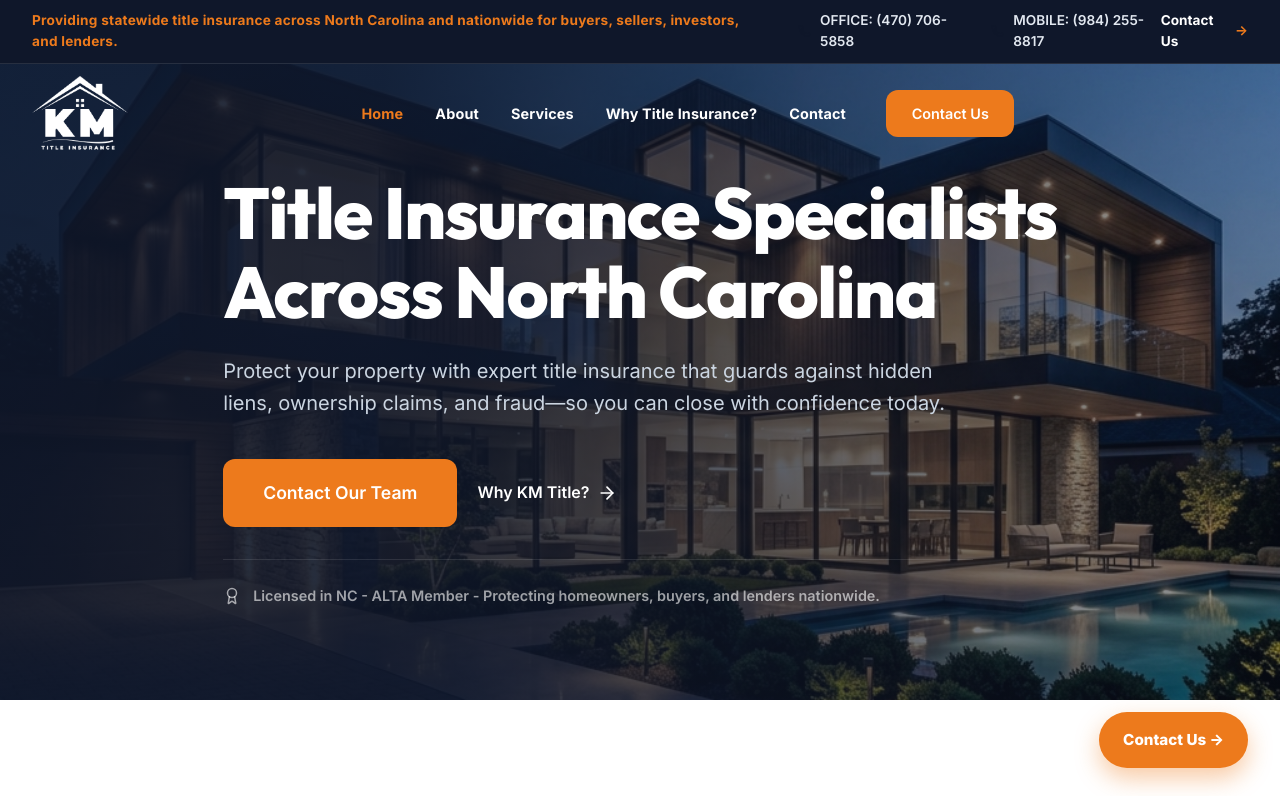
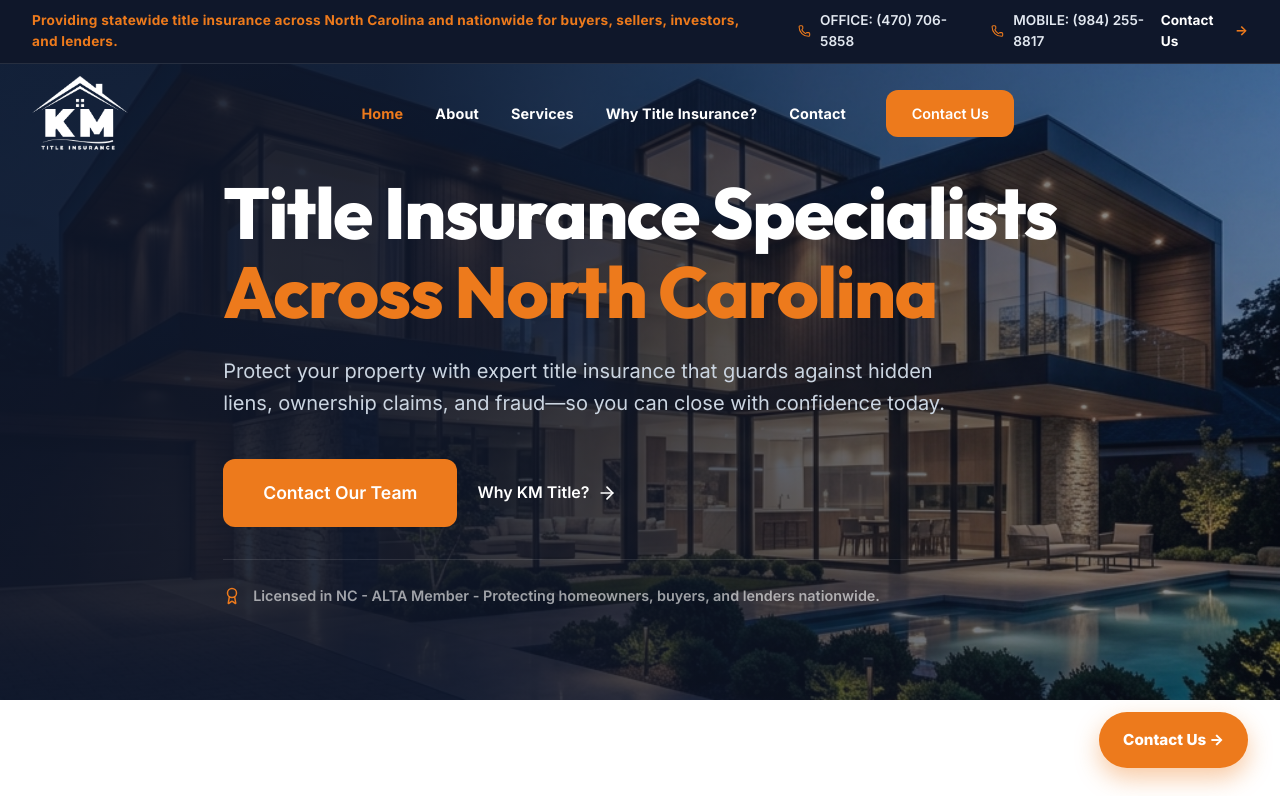
Before and after one commit to Kathir7623/Title-Insurance, a React (Vite) app: page / in a window 1280 px wide. Shown: the top 796 px of the page. Built offline with nearby package versions, Linux system fonts and the light colour scheme.

Commit message:
Restore brand colors by defining text-secondary utility class

```diff
--- a/src/index.css
+++ b/src/index.css
@@ -185,6 +185,10 @@ button {
 }
 
 /* Custom Utilities */
+.text-secondary {
+  color: var(--secondary);
+}
+
 .text-gradient {
   background: linear-gradient(135deg, var(--primary) 0%, var(--accent) 100%);
   -webkit-background-clip: text;
--- a/src/pages/Home.jsx
+++ b/src/pages/Home.jsx
@@ -73,7 +73,7 @@ const Home = () => {
             >
               <h1 style={{ fontSize: 'clamp(2.5rem, 6vw, 4.5rem)', fontWeight: 900, lineHeight: 1.1, marginBottom: '1.5rem', letterSpacing: '-0.02em' }}>
                 Title Insurance Specialists <br className="desktop-only" />
-                <span className="text-secondary">Across North Carolina</span>
+                <span style={{ color: 'var(--secondary)' }}>Across North Carolina</span>
               </h1>
               <p style={{ fontSize: '1.25rem', color: '#cbd5e1', marginBottom: '2.5rem', maxWidth: '750px', lineHeight: 1.6 }}>
                 Protect your property with expert title insurance that guards against hidden liens, ownership claims, and fraud—so you can close with confidence today.
```
